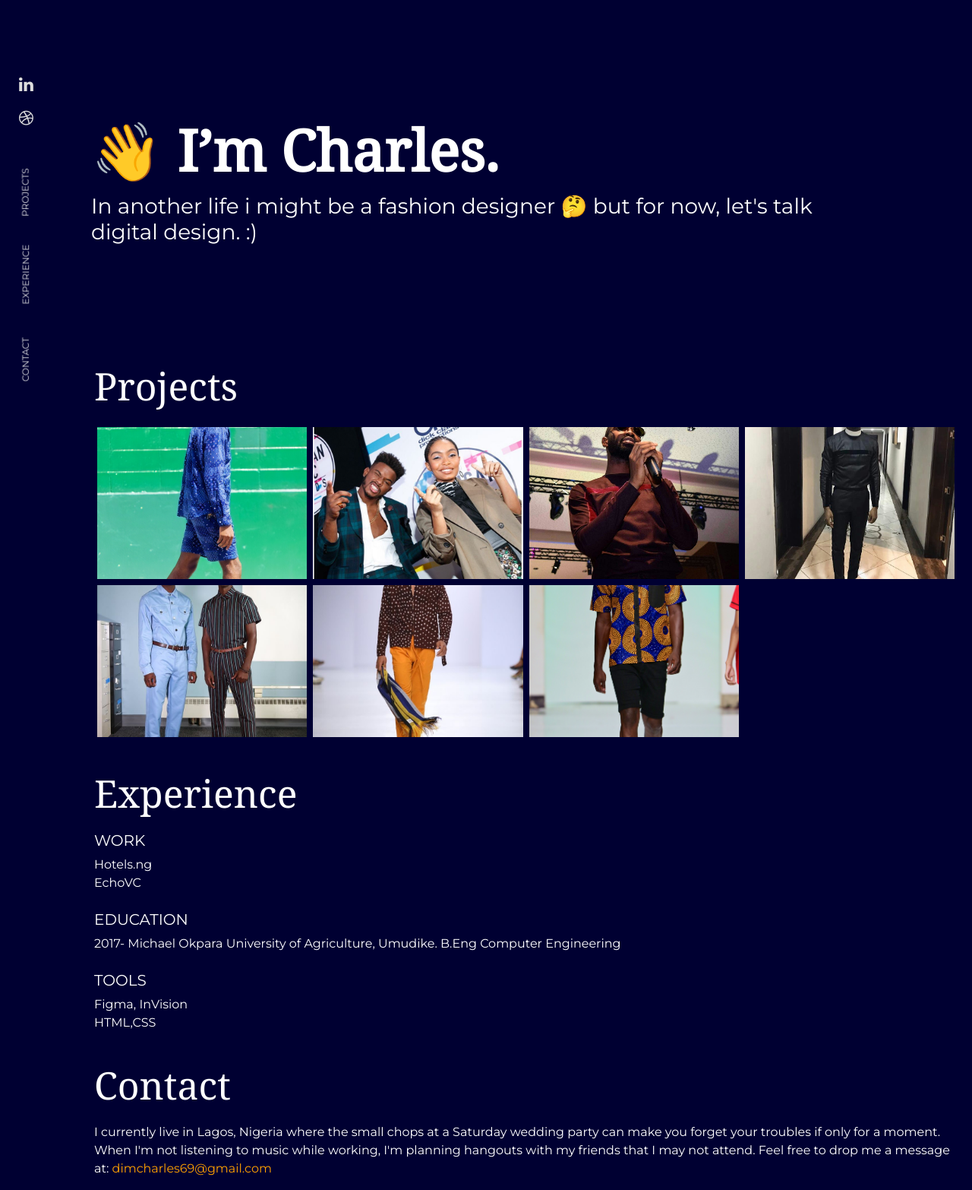
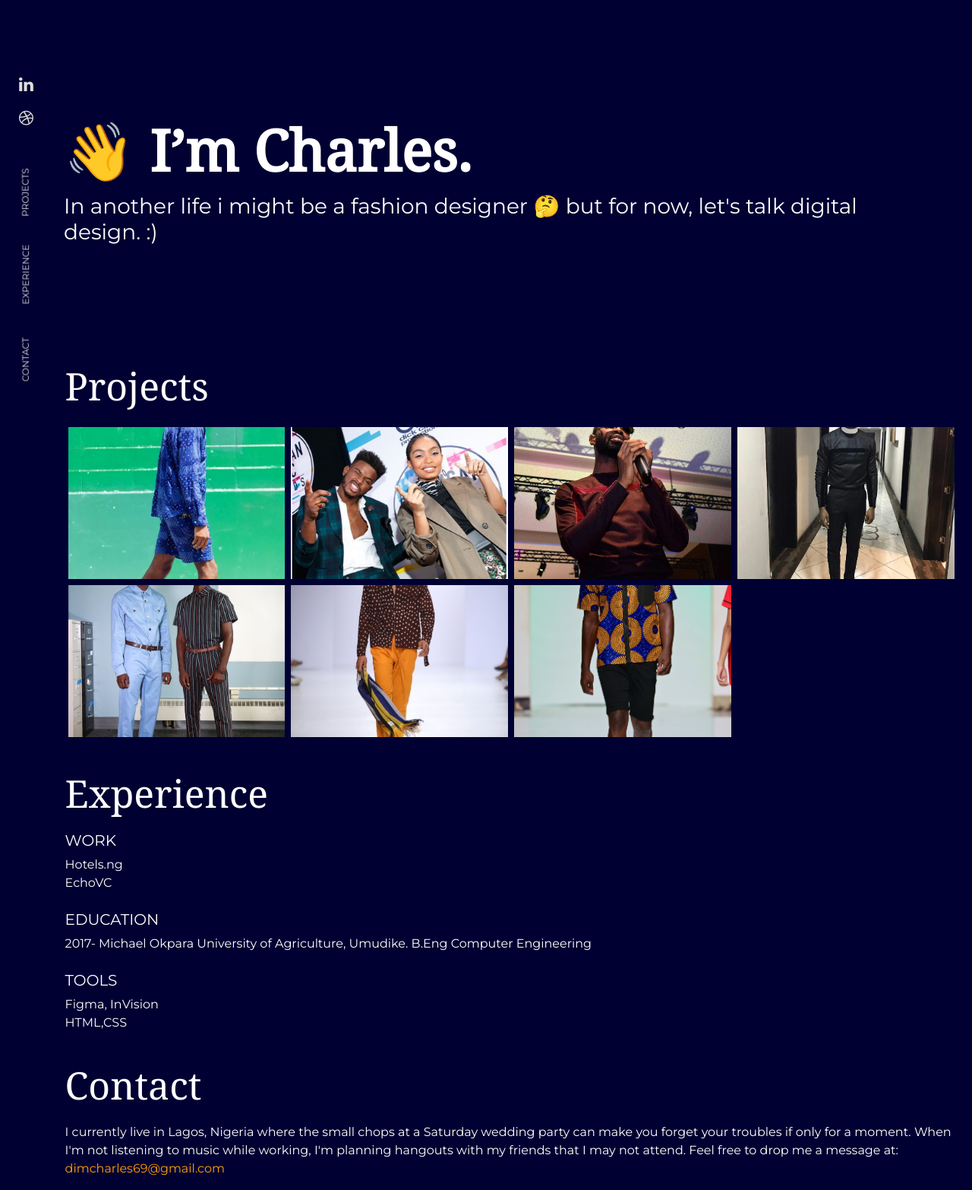
Before and after one commit to buikedim/my-portfolio, a PHP site: page /index.html in a window 1280 px wide; the page is wider, and only the part inside the window is pictured. Shown: that part at 76% size. Run offline with PHP 8.4, Linux system fonts and the light colour scheme; some libraries are stand-ins or nearby versions; some web fonts are replaced.

Commit message:
modified

```diff
--- a/css/portfolio.css
+++ b/css/portfolio.css
@@ -5,7 +5,7 @@ html, body{
 	height: 100%;
 }
 .move{
-	padding-left: 5%;
+	padding-left: 2%;
 }
 .header1{
 font-family: 'Noto Serif', sans-serif;
@@ -15,7 +15,7 @@ font-family: 'Noto Serif', sans-serif;
 	line-height: 1;
 	margin-top: 80px;
 	margin-bottom: 20px;
-	padding-left:5%;
+	padding-left:2%;
 }
 
 ul{
@@ -35,7 +35,7 @@ ul{
 	font-family: 'Montserrat', serif;
 	font-size: 28px;
 	line-height: 1.2;
-	padding-left: 5%;
+	padding-left: 2%;
 	padding-right:10%;
 }
 .rotate{
```
